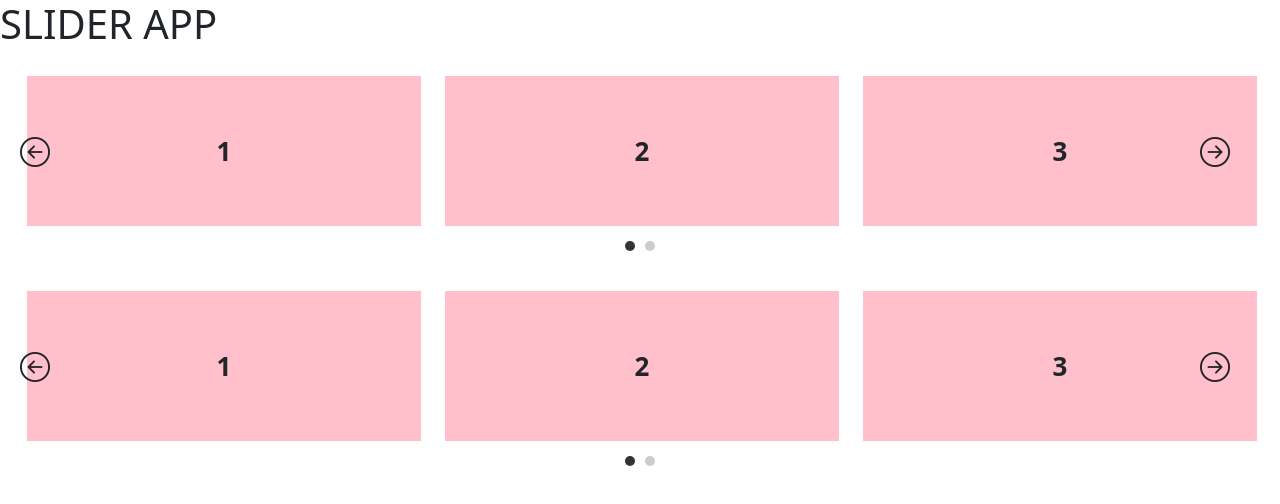
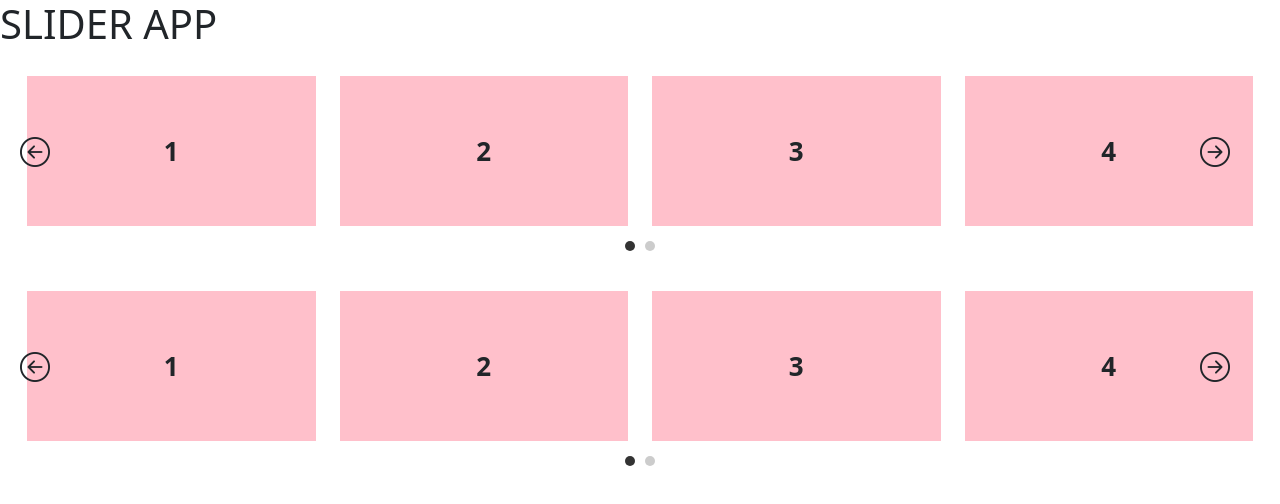
Before and after one commit to nayerasami/reusable-slider, an Angular app: page /home in a window 1280 px wide. Shown: the top 504 px of the page. Built offline with nearby package versions, Linux system fonts and the light colour scheme.

Commit message:
add dynamic width

```diff
--- a/src/app/components/home/home.component.html
+++ b/src/app/components/home/home.component.html
@@ -1,8 +1,6 @@
-<app-slider [sliderOptions]="sliderOptions"  [sliderItems]="sliderItems">
-<ng-template #itemTemplate let-item>
-  <div class="slider-item">
+<app-slider [sliderOptions]="sliderOptions" [sliderItems]="sliderItems">
+  <ng-template #itemTemplate let-item>
     <div class="text">{{ item.id }}</div>
-  </div>
   </ng-template>
 
 </app-slider>
--- a/src/app/components/home/home.component.ts
+++ b/src/app/components/home/home.component.ts
@@ -38,7 +38,7 @@ export class HomeComponent {
     autoplay: false,
     autoplaySpeed: 3000,
     indicators: true,
-    infiniteScroll: false,
+    infiniteScroll: true,
     isDraggable: true,
     numberOfVisibleItems: 4,
     stepSize: 1,
--- a/src/app/components/slider/slider.component.css
+++ b/src/app/components/slider/slider.component.css
@@ -21,23 +21,20 @@
 }
 
 .slider-main {
-  position: absolute;
-  width: 200%;
-
-  /* display: flex;
+  display: flex;
   flex-wrap: nowrap;
-  justify-content: flex-start; */
+  justify-content: flex-start;
 }
 
 .slider-item {
-  display: inline-block;
-  width: 394px;
   height: 150px;
   background: pink;
   font-size: 26px;
   font-weight: 600;
   position: relative;
   margin: 0 12px;
+  flex: 0 0 auto;
+  box-sizing: border-box;
 }
 
 .text {
--- a/src/app/components/slider/slider.component.html
+++ b/src/app/components/slider/slider.component.html
@@ -3,7 +3,9 @@
     <div class="slider-wrap" (mouseenter)="stopAutoplay()" (mouseleave)="startAutoplay()">
       <div class="slider-main" #sliderWrapper>
         @for (item of visibleItems; track item;) {
+           <div class="slider-item"  [ngStyle]="{ width: 'calc(' + (100 / sliderOptions.numberOfVisibleItems) + '% - 24px)',}">
         <ng-container *ngTemplateOutlet="itemTemplate; context: {$implicit: item} "></ng-container>
+        </div>
         }
       </div>
       <!-- Navigation Buttons -->
```
